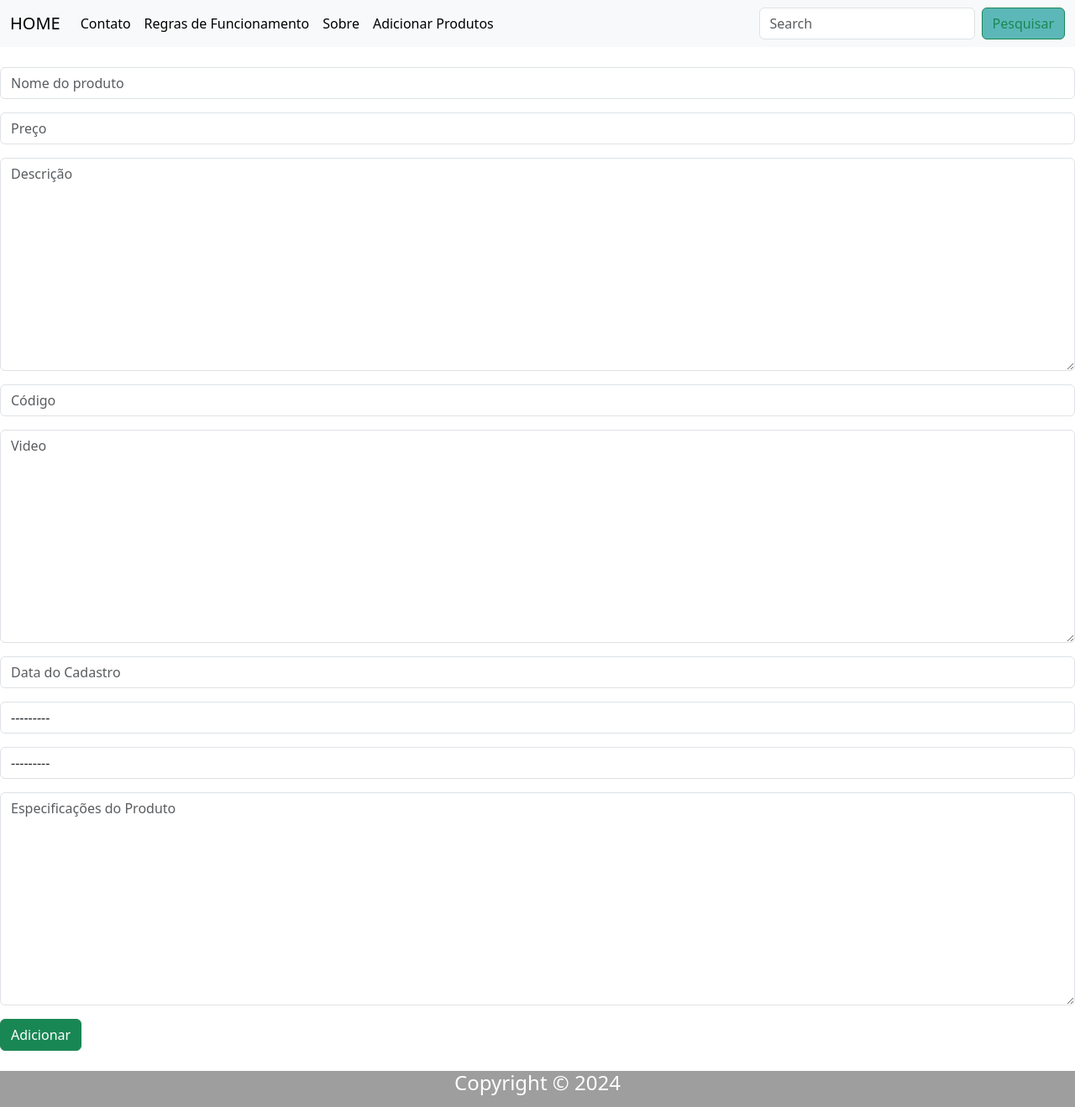
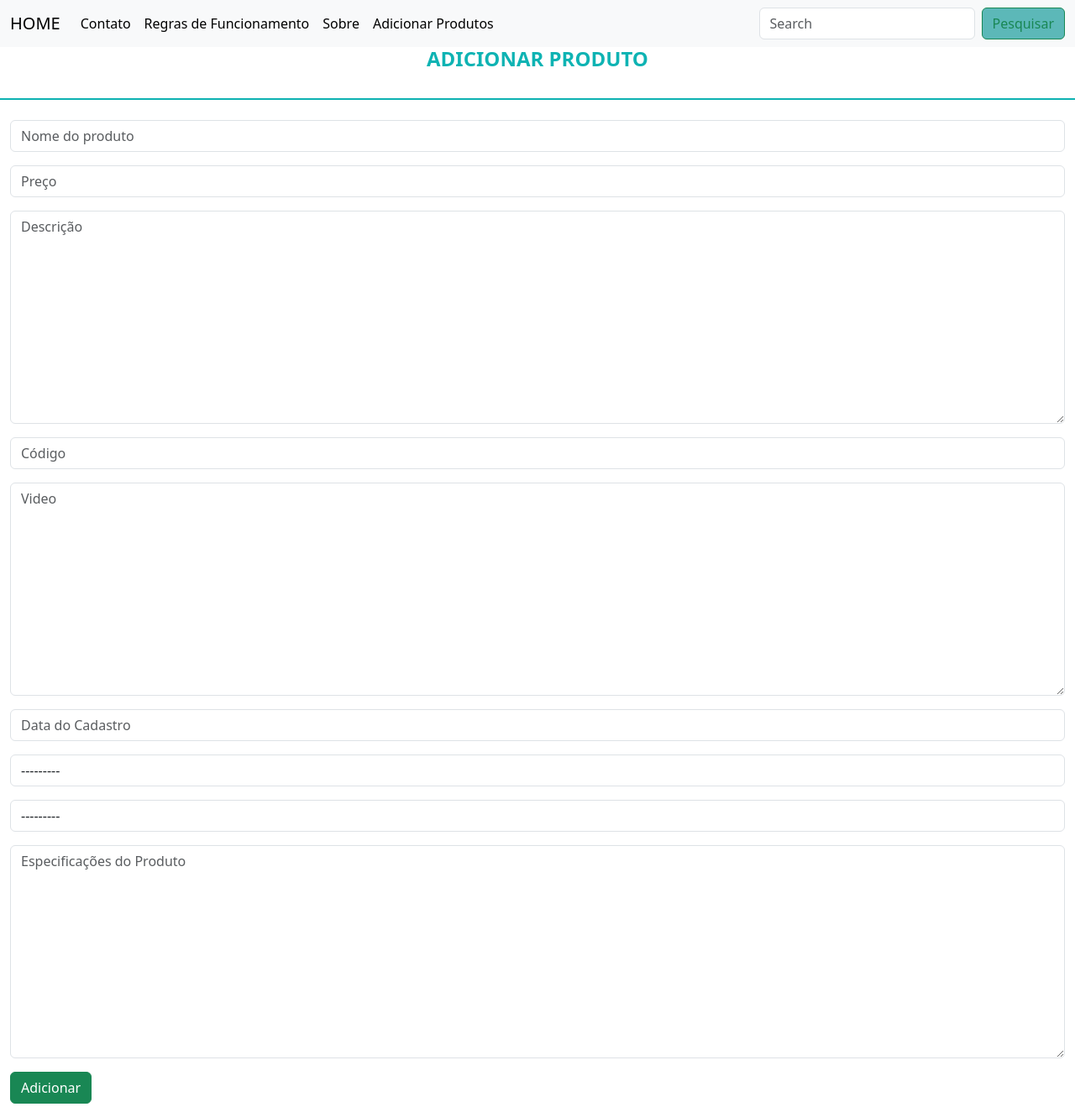
Before and after one commit to Leane212/python_avancado, a Django app: page /add_produtos/ in a window 1280 px wide. Shown: the part 290-1609 px from the top of the page at 84% size. Run offline with Django 5.2, Linux system fonts and the light colour scheme; data comes from the database, SQL or seed files in the repository; both versions use the stored data as it was after the commit; grey boxes are pictures that could not be loaded.

Commit message:
subindo alterações de bd

```diff
--- a/LojaMiniaturas/lojaMiniaturas_app/forms.py
+++ b/LojaMiniaturas/lojaMiniaturas_app/forms.py
@@ -1,15 +1,13 @@
 from django import forms
 from lojaMiniaturas_app.models import MensagemContato, Produto, Imagem
 from django.forms.widgets import *
-
-
-
 
 
 class ProdutoForm (forms.ModelForm):
     class Meta:
         model = Produto
         fields = ['nome','preco','descricao','codigo','video','data_cadastro','marca','categoria','especificacao']
+        labels = {'preco':"Preço"}
 
     def __init__ (self, *args, **kwargs):
         super().__init__(*args, **kwargs)
@@ -58,7 +56,7 @@ class ImagemForm(forms.ModelForm):
     def __init__ (self, *args, **kwargs):
         super().__init__(*args, **kwargs)
         self.fields['nome'].widget.attrs.update(
-            {'placeholder':'Nome do produto',
+            {'placeholder':'Nome da imagem',
             'class' : 'form-control'}
         )
 
--- a/LojaMiniaturas/lojaMiniaturas_app/models.py
+++ b/LojaMiniaturas/lojaMiniaturas_app/models.py
@@ -17,7 +17,7 @@ class Produto (models.Model):
 
 class Imagem (models.Model):
     nome = models.CharField(max_length=50)
-    produto = models.ForeignKey("Produto", on_delete=models.CASCADE, related_name='imagens')
+    produto = models.ForeignKey("Produto", on_delete=models.CASCADE)
 
     def __str__ (self):
         return self.nome
--- a/LojaMiniaturas/lojaMiniaturas_app/templates/add_produtos.html
+++ b/LojaMiniaturas/lojaMiniaturas_app/templates/add_produtos.html
@@ -2,7 +2,23 @@
 
 {%block conteudo%}
 
-<form action="{% url 'add_produtos' %}" method="post" class="my-4">
+<style>
+    #titulo{
+        font-size: 24px;
+        font-weight: bold;
+        color: rgba(2, 175, 175, 0.952);
+        text-align: center;
+    }
+
+    .linha {
+        border-bottom: 2px solid rgba(2, 175, 175, 0.952);
+    }
+
+</style>
+
+<h4 id="titulo" class="container-fluid">ADICIONAR PRODUTO</h4><br>
+<div class="linha"></div>
+<form action="{% url 'add_produtos' %}" method="post" class="my-4 container-fluid">
     {% csrf_token %}
     <div class="row g-3">
         <div class="col-md-12 ">
--- a/LojaMiniaturas/lojaMiniaturas_app/templates/base.html
+++ b/LojaMiniaturas/lojaMiniaturas_app/templates/base.html
@@ -96,12 +96,13 @@
 
     {% for prod in produtos %}
 
+    {% load static %}
+
     <div class="card text-bg-light mb-3" style="width: 18rem;">
-    {% load static %}
     <div class="card-body">
-      {%for img in prod.imagem_set%}
+      {% for img in prod.imagem_set.all %}
         <img src="{% static img.nome %}" class="card-img-top" alt="...">
-      {%endfor%}
+      {% endfor %}
       <h5 class="card-title"> {{prod.nome}} </h5>
       <p class="card-descricao"> {{prod.descricao|slice:":50"}}</p>
       <h6 class="card-codigo"> {{prod.codigo}} </h6>
```
Also changed, not shown: LojaMiniaturas/lojaMiniaturas_app/templates/contato.html (+12 -0 lines), LojaMiniaturas/lojaMiniaturas_app/templates/regras.html (+8 -3 lines), LojaMiniaturas/lojaMiniaturas_app/templates/sobre.html (+8 -4 lines), LojaMiniaturas/db.sqlite3.
